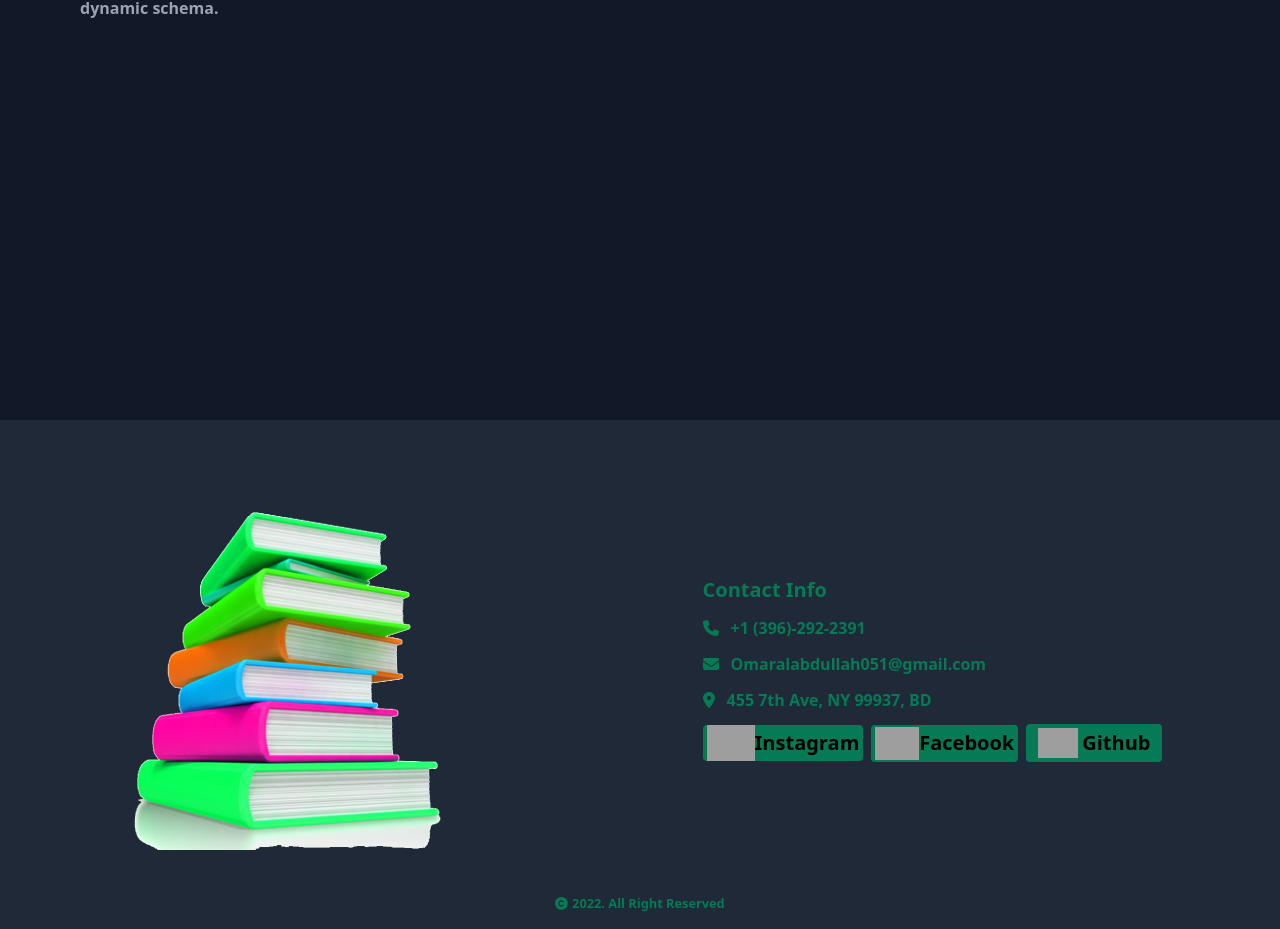
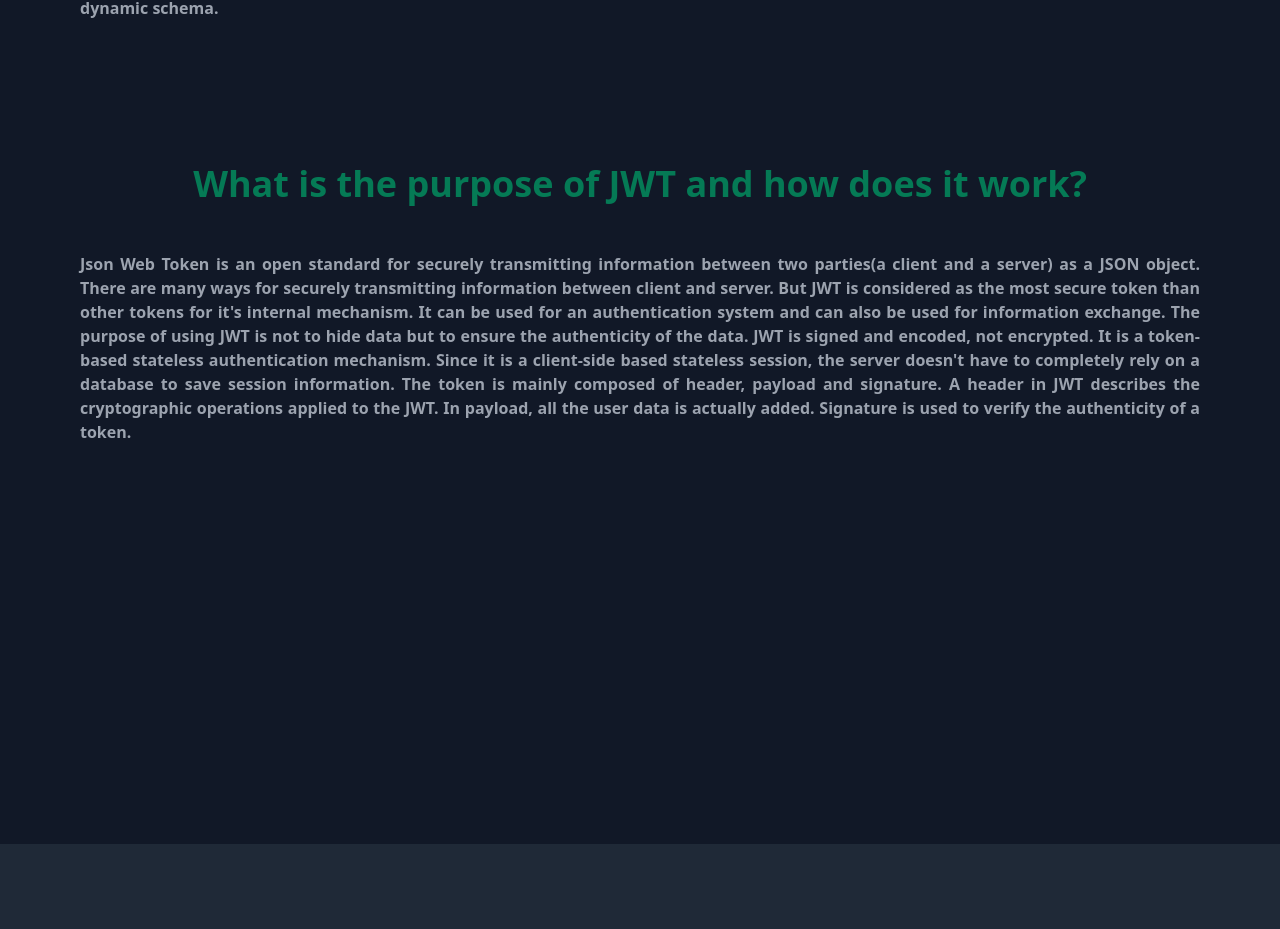
Before and after one commit to Omaralabdullah051/book-mart, a React (Create React App) app: page /blogs in a window 1280 px wide. Shown: the part 1220-2149 px from the top of the page. Built offline with nearby package versions, Linux system fonts and the light colour scheme; no server answers; grey boxes are pictures that could not be loaded.

Commit message:
forth question added

```diff
--- a/src/Pages/Blogs/Blogs.js
+++ b/src/Pages/Blogs/Blogs.js
@@ -2,6 +2,7 @@ import React from 'react';
 import Question1 from './Question1/Question1';
 import Question2 from './Question2/Question2';
 import Question3 from './Question3/Question3';
+import Question4 from './Question4/Question4';
 
 const Blogs = () => {
     return (
@@ -9,6 +10,7 @@ const Blogs = () => {
             <Question1 />
             <Question2 />
             <Question3 />
+            <Question4 />
         </div>
     );
 };
--- /dev/null
+++ b/src/Pages/Blogs/Question4/Question4.js
@@ -0,0 +1,13 @@
+import React from 'react';
+
+const Question4 = () => {
+    return (
+        <div className='text-green-600 font-bold  mt-8 p-8'>
+            <h3 className='text-center'>What is the purpose of JWT and how does it work?</h3>
+            <p className='text-justify text-gray-400 p-12'>Json Web Token is an open standard for securely transmitting information between two parties(a client and a server) as a JSON object. There are many ways for securely transmitting information between client and server. But JWT is considered as the most secure token than other tokens for it's internal mechanism. It can be used for an authentication system and can also be used for information exchange.  The purpose of using JWT is not to hide data but to ensure the authenticity of the data. JWT is signed and encoded, not encrypted. It is a token-based stateless authentication mechanism. Since it is a client-side based stateless session, the server doesn't have to completely rely on a database to save session information. The token is mainly composed of header, payload and signature. A header in JWT describes the cryptographic operations applied to the JWT. In payload, all the user data is actually added. Signature is used to verify the authenticity of a token.
+            </p>
+        </div>
+    );
+};
+
+export default Question4;
--- a/src/Pages/Shared/Header/Header.js
+++ b/src/Pages/Shared/Header/Header.js
@@ -10,7 +10,6 @@ const Header = () => {
         <div className='bg-gray-800 h-12'>
             <nav className='flex justify-center items-center p-2 space-x-7'>
                 <CustomLink to="/">Home</CustomLink>
-                <CustomLink to="/blogs">Blogs</CustomLink>
                 {
                     user ? <CustomLink to="/manageinventories">Manage Inventories</CustomLink> : ''
                 }
@@ -23,6 +22,7 @@ const Header = () => {
                 {
                     user ? <CustomLink to="viewprofile">View Profile</CustomLink> : ''
                 }
+                <CustomLink to="/blogs">Blogs</CustomLink>
                 {
                     user ? <button onClick={() => signOut(auth)} className="text-[grey] font-bold">Sign Out</button> : <CustomLink to="/login">Login</CustomLink>
                 }
```
